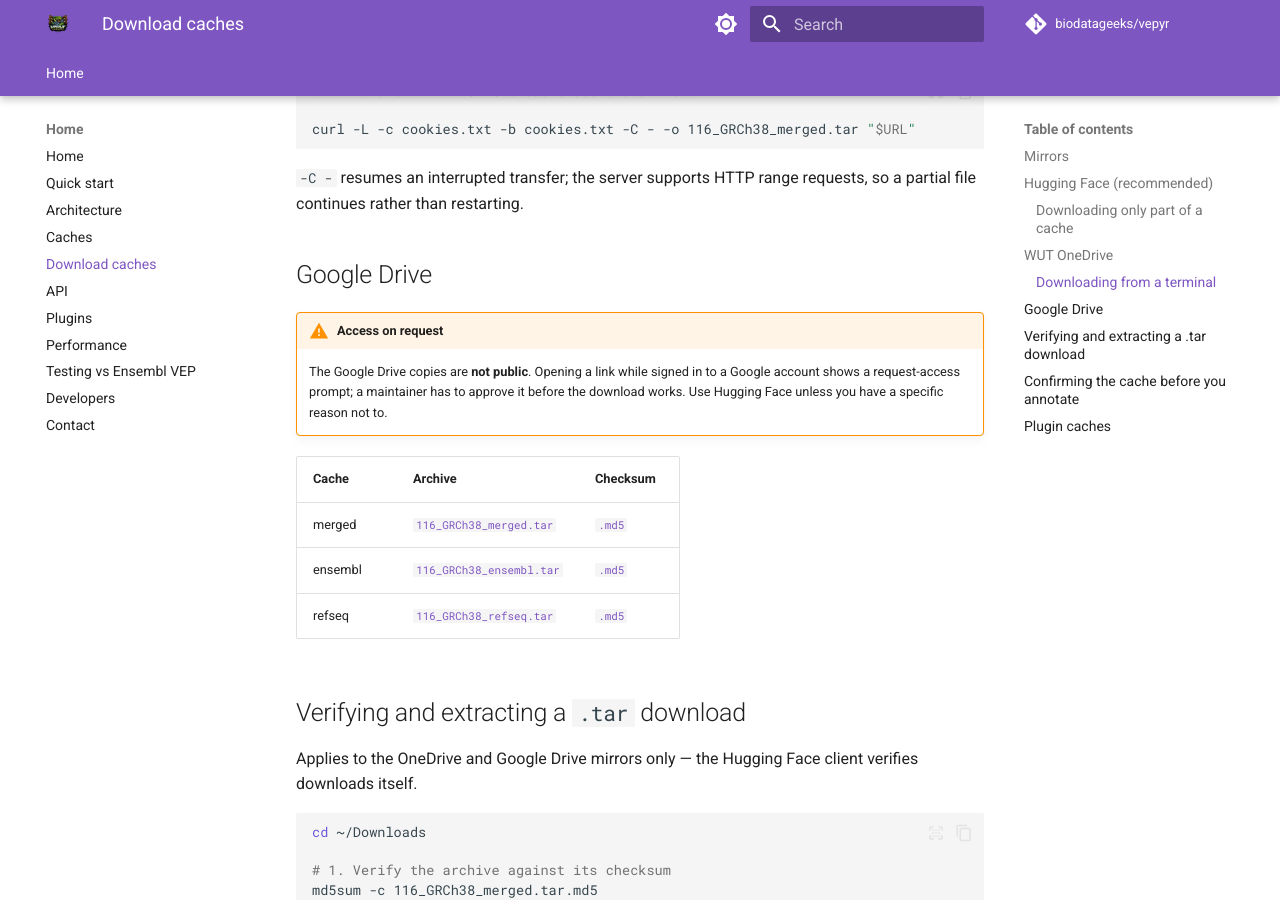
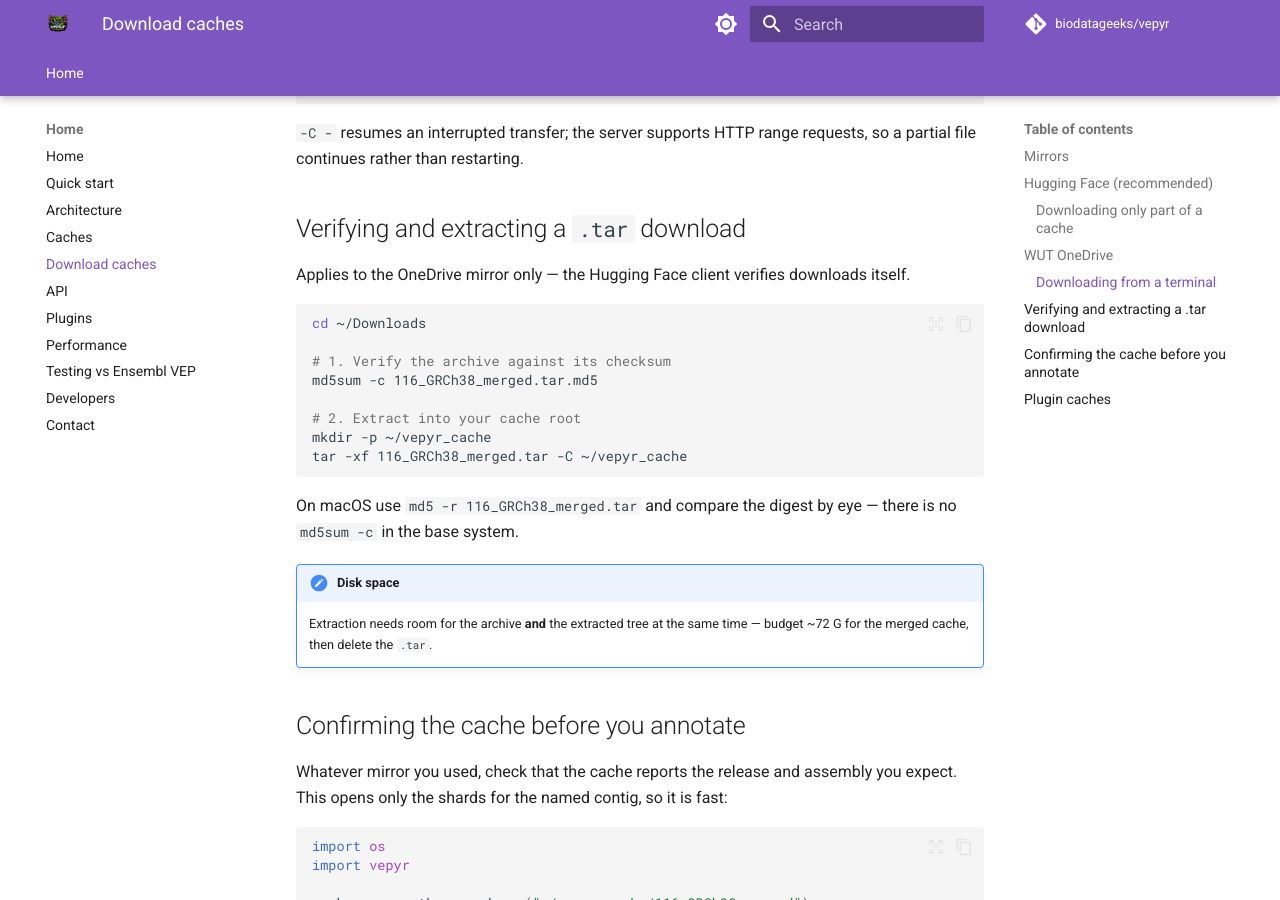
Before and after one commit to biodatageeks/vepyr, an MkDocs documentation site: the page built from docs/downloads.md, in a window 1280 px wide and 900 px high, scrolled down 2566 px. Built offline with MkDocs 1.6.1 and Material for MkDocs 9.7.7, drawn with Linux system fonts in a browser that asks for light colours; comment, search, counter and statistics services are not loaded; some of the changed text lies outside the part shown.

Commit message:
docs: drop the Google Drive mirror from the download page
The Drive copies are access-on-request, so they served no one who could not
already use the anonymous Hugging Face or OneDrive mirrors.

Co-Authored-By: Claude Opus 5 (1M context) <noreply@anthropic.com>

````diff
--- a/docs/downloads.md
+++ b/docs/downloads.md
@@ -22,14 +22,13 @@ fields, and how the three cache types differ.
 
 ## Mirrors
 
-Three mirrors carry the same data. **Hugging Face is recommended** — it is the
-only one that is anonymous, resumable, and lets you fetch part of a cache.
+Two mirrors carry the same data. **Hugging Face is recommended** — it is the
+only one that lets you fetch part of a cache, and it needs no extraction step.
 
 | Mirror | Access | Resumable | Partial download |
 |---|---|---|---|
-| [Hugging Face](#hugging-face-recommended) | Anonymous | Yes | Yes — per entity or contig |
+| [Hugging Face](#hugging-face-recommended) | Anonymous | Yes | Yes — per contig |
 | [WUT OneDrive](#wut-onedrive) | Anonymous | Yes — HTTP range | No — whole `.tar` |
-| [Google Drive](#google-drive) | **On request** | Browser-dependent | No — whole `.tar` |
 
 ## Hugging Face (recommended)
 
@@ -124,24 +123,10 @@ curl -L -c cookies.txt -b cookies.txt -C - -o 116_GRCh38_merged.tar "$URL"
 `-C -` resumes an interrupted transfer; the server supports HTTP range
 requests, so a partial file continues rather than restarting.
 
-## Google Drive
-
-!!! warning "Access on request"
-    The Google Drive copies are **not public**. Opening a link while signed in
-    to a Google account shows a request-access prompt; a maintainer has to
-    approve it before the download works. Use Hugging Face unless you have a
-    specific reason not to.
-
-| Cache | Archive | Checksum |
-|---|---|---|
-| merged | [`116_GRCh38_merged.tar`](https://drive.google.com/file/d/1L9LlyQmj9RquRANqHNoZi2M4fH1Fp2Uw/view?usp=drive_link) | [`.md5`](https://drive.google.com/file/d/174WswJK8NUoTMgG7BQapF2sT6ZbiqYLg/view?usp=drive_link) |
-| ensembl | [`116_GRCh38_ensembl.tar`](https://drive.google.com/file/d/1SKAXCPvoTxMJ9nbn0i9OcM5oXmAxB-0u/view?usp=drive_link) | [`.md5`](https://drive.google.com/file/d/1iusLZcuGSmkBmEFbL4vo3Vl1SLWgvXlS/view?usp=drive_link) |
-| refseq | [`116_GRCh38_refseq.tar`](https://drive.google.com/file/d/1xnaSsApjNNOpyTxRiAQq8OISwOQSt8QD/view?usp=drive_link) | [`.md5`](https://drive.google.com/file/d/1ECzhUW5Nqdk01K45m_ci51ZJ7j1kor5K/view?usp=drive_link) |
-
 ## Verifying and extracting a `.tar` download
 
-Applies to the OneDrive and Google Drive mirrors only — the Hugging Face client
-verifies downloads itself.
+Applies to the OneDrive mirror only — the Hugging Face client verifies
+downloads itself.
 
 ```bash
 cd ~/Downloads
````
